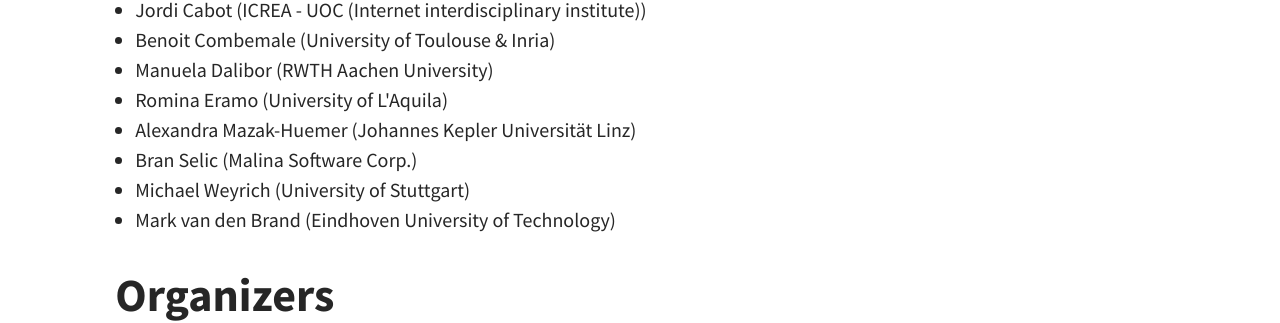
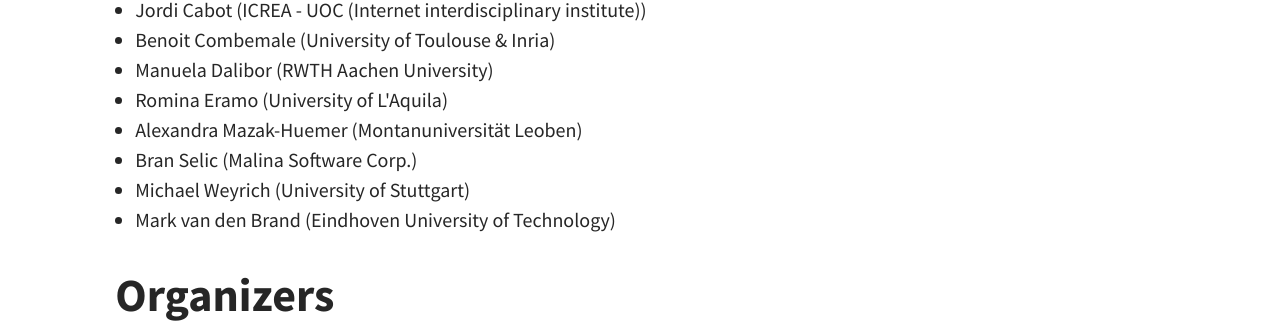
Before and after one commit to comodity/comodity.github.io, a Jekyll site: the page built from index.html, in a window 1280 px wide and 900 px high, scrolled down 3506 px. Shown: the part 263-586 px from the top of the window. Built offline with Jekyll 4.4.1, drawn with Linux system fonts in a browser that asks for light colours; the list of posts is cut into pages by our own code.

Commit message:
Update home.html

```diff
--- a/_layouts/home.html
+++ b/_layouts/home.html
@@ -180,7 +180,7 @@ Starting time may change to match overall conference organization.
     <li>Benoit Combemale (University of Toulouse &amp; Inria)</li>
     <li>Manuela Dalibor (RWTH Aachen University)</li>
     <li>Romina Eramo (University of L'Aquila)</li>
-    <li>Alexandra Mazak-Huemer (Johannes Kepler Universität Linz)</li>
+    <li>Alexandra Mazak-Huemer (Montanuniversität Leoben)</li>
     <li>Bran Selic (Malina Software Corp.)</li>
     <li>Michael Weyrich (University of Stuttgart)</li>
     <li>Mark van den Brand (Eindhoven University of Technology)</li>
```
